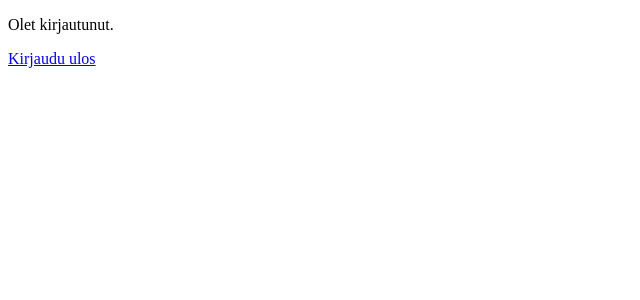
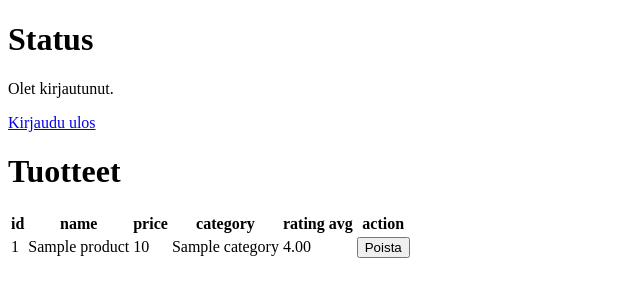
Before and after one commit to artomulkahainen/www-projekti, a PHP site: page /admin.php in a window 1280 px wide. Shown: the top 300 px of the page, without its empty margins (0-640 px from the left). Run offline with PHP 8.4, Linux system fonts and the light colour scheme; the visitor is signed in with stand-in values (Sample User, id 1); tables that the repository leaves empty or names only in its code hold one stand-in row (values such as "Sample post").

Commit message:
Added product deletion to admin page

```diff
--- a/site/admin.php
+++ b/site/admin.php
@@ -1,12 +1,14 @@
 <?php
+declare(strict_types=1);
+require_once __DIR__ . '/utils/helpers.php';
+use function App\Api\Utils\handleDbConnection;
+
 session_start();
 
 if (!isset($_SESSION['kirjautunut']) || $_SESSION['kirjautunut'] !== true) {
     header("Location: login.php");
     exit;
 }
-
-session_start();
 
 if (isset($_GET['logout'])) {
     session_unset();
@@ -19,6 +21,18 @@ session_start();
     header("Location: login.php");
     exit;
 }
+
+$pdo = handleDbConnection();
+$data = [];
+
+$stmt = $pdo->query('
+    SELECT P.id as pid, P.*, PC.name as category_name, COALESCE(ROUND(AVG(PR.rating), 2), 0) as rating_avg
+    FROM product P
+    LEFT JOIN product_review PR ON PR.product_id = P.id
+    LEFT JOIN product_category PC ON PC.id = P.product_category_id
+    GROUP BY P.id
+');
+$data = $stmt->fetchAll(PDO::FETCH_ASSOC);
 ?>
 
 <!DOCTYPE html>
@@ -27,10 +41,42 @@ session_start();
     <meta charset="UTF-8">
 </head>
 <body>
+    <h1>Status</h1>
+    <p>Olet kirjautunut.</p>
+    <a href="admin.php?logout=1">Kirjaudu ulos</a>
 
-    <p>Olet kirjautunut.</p>
+    <h1>Tuotteet</h1>
+    <table>
+        <thead>
+            <tr>
+                <th>id</th>
+                <th>name</th>
+                <th>price</th>
+                <th>category</th>
+                <th>rating avg</th>
+                <th>action</th>
+            </tr>
+        </thead>
+        <tbody>
+            <?php foreach ($data as $product): ?>
+                <tr>
+                    <td><?= htmlspecialchars((string)$product['pid'], ENT_QUOTES, 'UTF-8') ?></td>
+                    <td><?= htmlspecialchars($product['name'], ENT_QUOTES, 'UTF-8') ?></td>
+                    <td><?= htmlspecialchars((string)$product['price'], ENT_QUOTES, 'UTF-8') ?></td>
+                    <td><?= htmlspecialchars($product['category_name'], ENT_QUOTES, 'UTF-8') ?></td>
+                    <td><?= htmlspecialchars((string)$product['rating_avg'], ENT_QUOTES, 'UTF-8') ?></td>
+                    <td>
+                        <form action="delete-product.php" method="POST">
+                            <input type="hidden" name="productid"
+                                        value="<?= htmlspecialchars((string)$product['pid'], ENT_QUOTES, 'UTF-8') ?>">
+                            <button type="submit">Poista</button>
+                        </form>
+                    </td>
+                </tr>
+            <?php endforeach; ?>
+        </tbody>
+    </table>
 
-    <a href="admin.php?logout=1">Kirjaudu ulos</a>
 
 </body>
 </html>
```
Also changed, not shown: site/delete-product.php (added, +32 -0 lines), 1 other file. Lines whose indentation alone changed are shown as unchanged.
